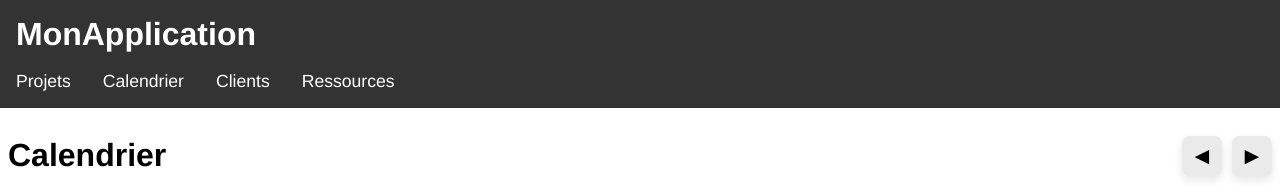
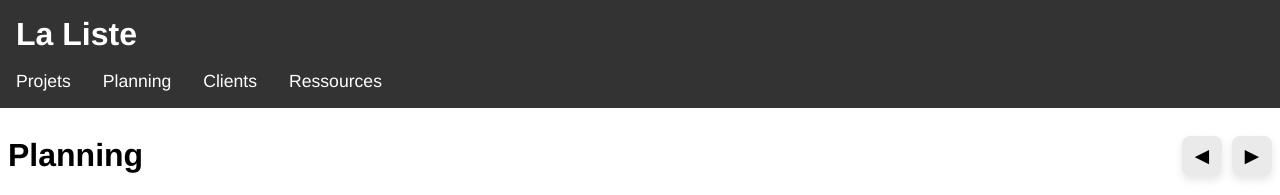
Before and after one commit to NeoEtIchiro/LaListe, a Vue app: page /Tableau in a window 1280 px wide. Shown: the top 195 px of the page. Built offline with nearby package versions, Linux system fonts and the light colour scheme; no server answers; the database is empty.

Commit message:
Maj terminé

```diff
--- a/src/components/Calendrier/Tableau.vue
+++ b/src/components/Calendrier/Tableau.vue
@@ -1,7 +1,7 @@
 <template>
     <div class="page">
       <div class="page-header">
-        <h1>Calendrier</h1>
+        <h1>Planning</h1>
 
         <div>
           <button class="headerButton" @click="dayBefore">
--- a/src/components/NavMenu.vue
+++ b/src/components/NavMenu.vue
@@ -1,9 +1,9 @@
 <template>
   <nav class="navbar">
-    <div class="navbar-brand">MonApplication</div>
+    <div class="navbar-brand">La Liste</div>
     <ul class="navbar-links">
       <li><router-link to="/AfficherProjet">Projets</router-link></li>
-      <li><router-link to="/Tableau">Calendrier</router-link></li>
+      <li><router-link to="/Tableau">Planning</router-link></li>
       <li><router-link to="/AfficherClient">Clients</router-link></li>
       <li><router-link to="/AfficherRessource">Ressources</router-link></li>
     </ul>
--- a/src/components/Ressource/AfficherRessource.vue
+++ b/src/components/Ressource/AfficherRessource.vue
@@ -12,10 +12,12 @@
           :updateFunc="updateRessource"
           :editable="ressource">
         </Header>
-        <label>Email : </label>
-        <input :value="ressource.email">
-        <label>Téléphone : </label>
-        <input :value="ressource.phone">
+        <form>
+          <label>Email : </label>
+          <input :value="ressource.email">
+          <label>Téléphone : </label>
+          <input :value="ressource.phone">
+        </form>
       </div>
     </div>
     <button v-if="ressources.length < maxRessource" class="bigAddBox" @click="addRessource">+</button>
```
